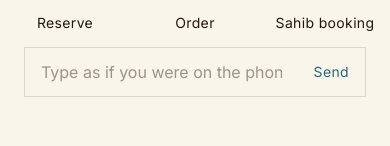
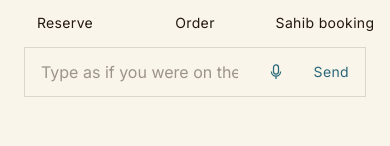
Before and after one commit to brandonlacoste9-tech/sahib, a Next.js app: page /en/book/sahib-dorval in a window 390 px wide. Shown: the part 797-943 px from the top of the page. Built offline with nearby package versions, Linux system fonts and the light colour scheme; no server answers.

Commit message:
feat: microphone on Sahib booking so guests can speak

```diff
--- a/messages/en.json
+++ b/messages/en.json
@@ -110,6 +110,8 @@
     "invalidTime": "Pick a time between 11:30 and 21:30",
     "connected": "Line answered",
     "typeHere": "Type as if you were on the phone…",
+    "listen": "Speak",
+    "listening": "Listening…",
     "say": "Send",
     "orForm": "Prefer a form instead"
   }
--- a/messages/fr.json
+++ b/messages/fr.json
@@ -110,6 +110,8 @@
     "invalidTime": "Choisissez une heure entre 11 h 30 et 21 h 30",
     "connected": "Ligne décrochée",
     "typeHere": "Écrivez comme au téléphone…",
+    "listen": "Parler",
+    "listening": "J’écoute…",
     "say": "Envoyer",
     "orForm": "Je préfère le formulaire"
   }
--- a/messages/hi.json
+++ b/messages/hi.json
@@ -110,6 +110,8 @@
     "invalidTime": "11:30 से 21:30 के बीच समय चुनें",
     "connected": "फ़ोन उठा",
     "typeHere": "जैसे फ़ोन पर बात करें…",
+    "listen": "बोलें",
+    "listening": "सुन रहे हैं…",
     "say": "भेजें",
     "orForm": "फ़ॉर्म इस्तेमाल करें"
   }
--- a/src/components/justbookme/SahibAssistant.tsx
+++ b/src/components/justbookme/SahibAssistant.tsx
@@ -9,6 +9,11 @@ import {
   type AssistantLocale,
   type AssistantStep,
 } from '@/lib/sahib-assistant';
+import {
+  getSpeechRecognitionCtor,
+  speechLang,
+  type SpeechRecognitionLike,
+} from '@/lib/speech-input';
 
 type Props = {
   slug: string;
@@ -33,20 +38,29 @@ export function SahibAssistant({
   const [lines, setLines] = useState<Line[]>([{ from: 'sahib', text: hello }]);
   const [input, setInput] = useState('');
   const [busy, setBusy] = useState(false);
+  const [listening, setListening] = useState(false);
+  const [micReady, setMicReady] = useState(false);
   const endRef = useRef<HTMLDivElement>(null);
   const audioRef = useRef<HTMLAudioElement | null>(null);
   const objectUrlRef = useRef<string | null>(null);
   const speakTokenRef = useRef(0);
+  const recogRef = useRef<SpeechRecognitionLike | null>(null);
+  const sendRef = useRef<(text: string) => void>(() => undefined);
 
   useEffect(() => {
     endRef.current?.scrollIntoView({ block: 'end' });
   }, [lines]);
 
   useEffect(() => {
+    setMicReady(Boolean(getSpeechRecognitionCtor()));
+  }, []);
+
+  useEffect(() => {
     void speak(hello);
     return () => {
       speakTokenRef.current += 1;
       audioRef.current?.pause();
+      recogRef.current?.abort();
       if (typeof window !== 'undefined') window.speechSynthesis?.cancel();
     };
   }, [hello, locale]);
@@ -138,8 +152,60 @@ export function SahibAssistant({
     }
   }
 
+  sendRef.current = (text: string) => {
+    void send(text);
+  };
+
+  function stopListening() {
+    recogRef.current?.stop();
+    recogRef.current = null;
+    setListening(false);
+  }
+
+  function toggleMic() {
+    if (step === 'done' || busy) return;
+    if (listening) {
+      stopListening();
+      return;
+    }
+    const Ctor = getSpeechRecognitionCtor();
+    if (!Ctor) return;
+    speakTokenRef.current += 1;
+    audioRef.current?.pause();
+    window.speechSynthesis?.cancel();
+    const recog = new Ctor();
+    recog.lang = speechLang(locale);
+    recog.interimResults = true;
+    recog.continuous = false;
+    recog.onresult = (event) => {
+      const last = event.results[event.results.length - 1];
+      if (!last) return;
+      const heard = last[0].transcript.trim();
+      setInput(heard);
+      if (last.isFinal && heard) {
+        stopListening();
+        sendRef.current(heard);
+      }
+    };
+    recog.onerror = () => {
+      stopListening();
+    };
+    recog.onend = () => {
+      setListening(false);
+      recogRef.current = null;
+    };
+    recogRef.current = recog;
+    try {
+      recog.start();
+      setListening(true);
+    } catch {
+      setListening(false);
+    }
+  }
+
   function onSubmit(event: FormEvent<HTMLFormElement>) {
     event.preventDefault();
+    stopListening();
     void send(input);
   }
 
@@ -171,10 +237,33 @@ export function SahibAssistant({
         <input
           value={input}
           onChange={(event) => setInput(event.target.value)}
-          placeholder={t('typeHere')}
+          placeholder={listening ? t('listening') : t('typeHere')}
           disabled={step === 'done' || busy}
           className="min-w-0 flex-1 bg-transparent px-4 py-3 text-base text-ink placeholder:text-muted/60"
         />
+        {micReady ? (
+          <button
+            type="button"
+            onClick={toggleMic}
+            disabled={step === 'done' || busy}
+            aria-pressed={listening}
+            aria-label={listening ? t('listening') : t('listen')}
+            className={`px-3 disabled:opacity-40 ${listening ? 'text-gold' : 'text-teal'}`}
+          >
+            <svg
+              viewBox="0 0 24 24"
+              className="h-5 w-5"
+              aria-hidden="true"
+              fill="none"
+              stroke="currentColor"
+              strokeWidth="1.5"
+            >
+              <rect x="9" y="3.5" width="6" height="11" rx="3" />
+              <path d="M6.5 11.5a5.5 5.5 0 0 0 11 0" />
+              <path d="M12 17v3.5" />
+            </svg>
+          </button>
+        ) : null}
         <button
           type="submit"
           disabled={step === 'done' || busy}
--- /dev/null
+++ b/src/lib/speech-input.ts
@@ -0,0 +1,34 @@
+import type { AssistantLocale } from '@/lib/sahib-assistant';
+
+export function speechLang(locale: AssistantLocale): string {
+  if (locale === 'fr') return 'fr-CA';
+  if (locale === 'hi') return 'hi-IN';
+  return 'en-CA';
+}
+
+export type SpeechRecognitionLike = {
+  lang: string;
+  interimResults: boolean;
+  continuous: boolean;
+  start: () => void;
+  stop: () => void;
+  abort: () => void;
+  onresult: ((event: SpeechRecognitionEventLike) => void) | null;
+  onerror: ((event: { error: string }) => void) | null;
+  onend: (() => void) | null;
+};
+
+export type SpeechRecognitionEventLike = {
+  results: ArrayLike<{ isFinal: boolean; 0: { transcript: string } }>;
+};
+
+type SpeechRecognitionCtor = new () => SpeechRecognitionLike;
+
+export function getSpeechRecognitionCtor(): SpeechRecognitionCtor | null {
+  if (typeof window === 'undefined') return null;
+  const w = window as Window & {
+    SpeechRecognition?: SpeechRecognitionCtor;
+    webkitSpeechRecognition?: SpeechRecognitionCtor;
+  };
+  return w.SpeechRecognition ?? w.webkitSpeechRecognition ?? null;
+}
```
Also changed, not shown: 1 other file (tests, documents, lock files or other folders).
